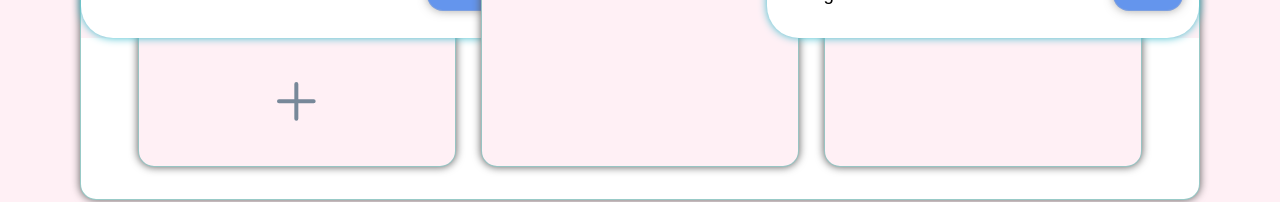
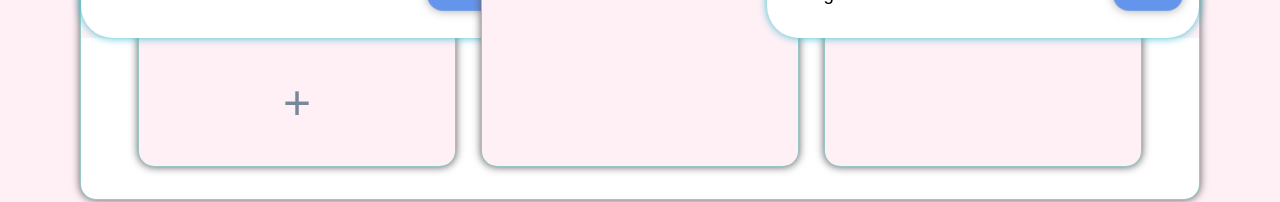
Before and after one commit to PedroEugenioDev/MinimalisticKanban, a React (Vite) app: page / in a window 1280 px wide. Shown: the part 447-649 px from the top of the page. Built offline with nearby package versions, Linux system fonts and the light colour scheme; a web font is replaced by a local one.

Commit message:
changing style of new task button

```diff
--- a/src/Components/TaskList/TaskList.jsx
+++ b/src/Components/TaskList/TaskList.jsx
@@ -26,7 +26,7 @@ export default function TaskList(props) {
         </div>
         {props.name === "To do" ? (
           <button className={style.createBtn} onClick={handleNewTask}>
-            <GoPlus />
+            +
           </button>
         ) : (
           <></>
--- a/src/Components/TaskList/index.module.css
+++ b/src/Components/TaskList/index.module.css
@@ -24,13 +24,19 @@
 .createBtn {
   width: 4rem;
   height: 4rem;
-
-  font-size: 4rem;
+  font-size: 3rem;
   color: lightslategray;
   font-weight: lighter;
   font-display: center;
   border-style: hidden;
   text-align: center;
   border-radius: 2rem;
-  background-color: rgb(232, 240, 255);
+  background-color: lavenderblush;
 }
+
+.createBtn:hover {
+  cursor: pointer;
+  color: black;
+  background-color: rgba(189, 186, 186, 0.863);
+  box-shadow: 0px 0px 5px darkcyan;
+}
```
